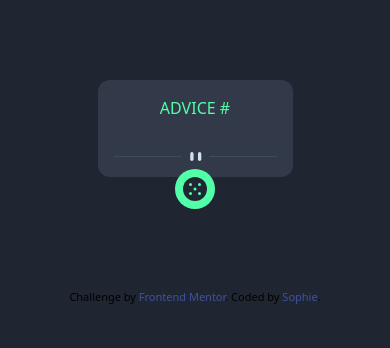
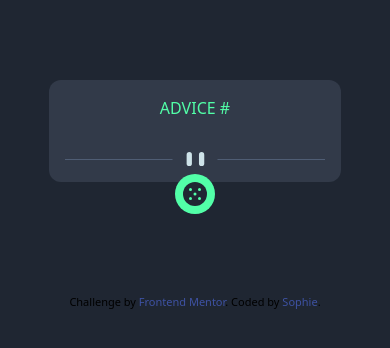
Before and after one commit to 722sofiaameh/advise-generator, a website: page index.html in a window 390 px wide. Drawn offline with Linux system fonts and the light colour scheme; no server answers.

Commit message:
add adjustments to mobile design

```diff
--- a/index.html
+++ b/index.html
@@ -2,7 +2,7 @@
 <html lang="en">
   <head>
     <meta charset="UTF-8" />
-    <meta name="viewport" content="width=device-width, initial-scale=1.0" />
+    <meta name="viewport" content="width=device-width, initial-scale=1.0"/>
     <!-- displays site properly based on user's device -->
 
     <link
@@ -19,7 +19,6 @@
       .attribution {
         font-size: 11px;
         text-align: center;
-
       }
       .attribution a {
         color: hsl(228, 45%, 44%);
@@ -28,20 +27,22 @@
   </head>
   <body class="bg-bgColor">
     <section class="flex justify-center items-center mx-auto container">
-      <div class="bg-mainColor w-1/2 mt-20 p-4 rounded-xl">
+      <div class="bg-mainColor w-3/4 mt-20 p-4 rounded-xl container mx-auto">
         <!-- Advice ID goes here -->
-        <div  class="text-adColor text-center uppercase">
+        <div class="text-adColor text-center uppercase">
           Advice #
           <span id="advice-Id"></span>
         </div>
         <!-- Advice text goes here -->
-        <div class=" text-center text-txtColor p-4" id="output">
+        <div class="text-center text-txtColor p-4" id="output">
           <!-- "Click to get random advices" -->
-
         </div>
-        <img src="./images/pattern-divider-mobile.svg" />
+        <div class="flex justify-center items-center"><img src="./images/pattern-divider-mobile.svg" /></div>
         <div class="flex justify-center items-center" id="button">
-          <img src="./images/icon-dice.svg" class="bg-adColor rounded-full w-10 p-2 -mb-14 cursor-pointer" />
+          <img
+            src="./images/icon-dice.svg"
+            class="bg-adColor rounded-full w-10 p-2 -mb-14 cursor-pointer"
+          />
         </div>
       </div>
     </section>
```
Also changed, not shown: dist/output.css.
